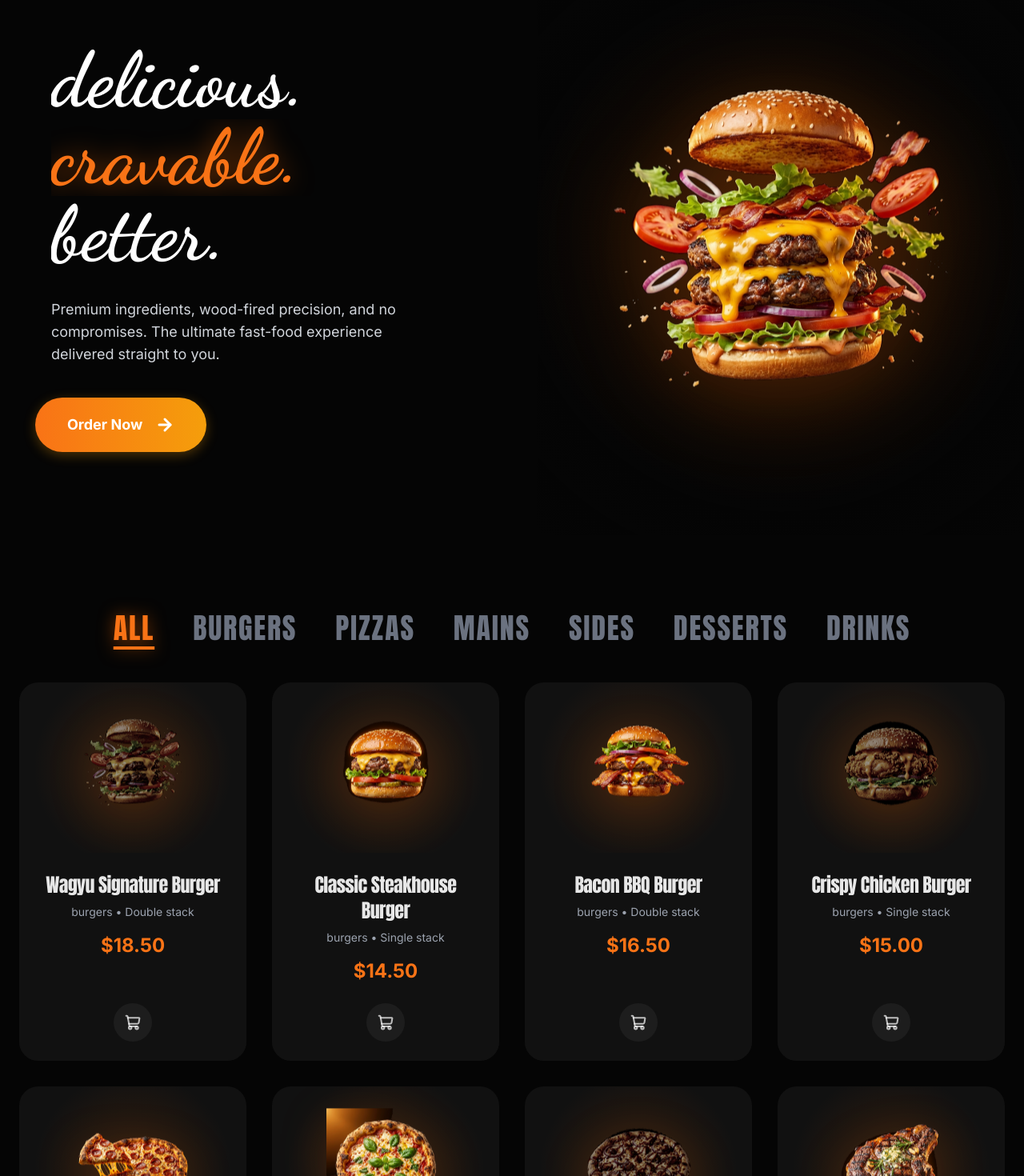
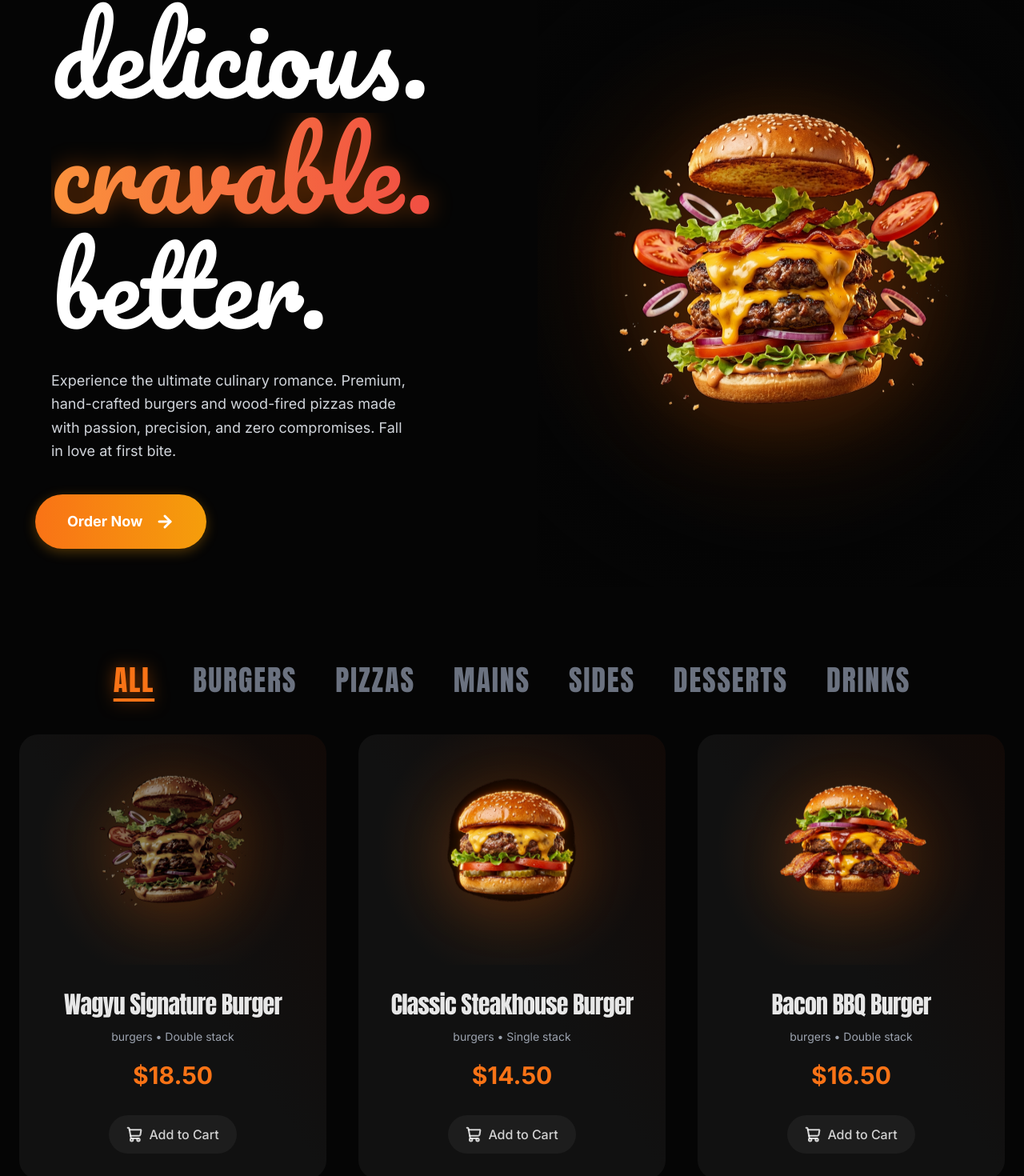
Before and after one commit to Aschio12/glassbite, a React (Vite) app: page / in a window 1280 px wide. Shown: the part 131-1601 px from the top of the page at 80% size. Built offline with nearby package versions, Linux system fonts and the light colour scheme.

Commit message:
Enhance hero typography readability and menu card layout

```diff
--- a/src/components/Hero.jsx
+++ b/src/components/Hero.jsx
@@ -23,23 +23,23 @@ export default function Hero() {
         {/* Left Typography Block */}
         <div className="relative z-10 flex flex-1 flex-col justify-center px-6 py-12 lg:px-16 lg:max-w-2xl">
           <div className="overflow-hidden">
-            <h1 className="hero-word text-display-giant text-5xl text-white sm:text-6xl md:text-7xl lg:text-8xl lowercase capitalize-first">
+            <h1 className="hero-word text-display-giant text-6xl text-white sm:text-7xl md:text-8xl lg:text-9xl lowercase capitalize-first py-2">
               Delicious.
             </h1>
           </div>
           <div className="overflow-hidden">
-            <h1 className="hero-word text-display-giant text-5xl text-orange-500 sm:text-6xl md:text-7xl lg:text-8xl drop-shadow-[0_0_15px_rgba(255,107,0,0.5)] lowercase capitalize-first">
+            <h1 className="hero-word text-display-giant text-6xl bg-gradient-to-r from-orange-400 to-red-500 bg-clip-text text-transparent sm:text-7xl md:text-8xl lg:text-9xl drop-shadow-[0_0_15px_rgba(255,107,0,0.4)] lowercase capitalize-first py-2">
               Cravable.
             </h1>
           </div>
           <div className="overflow-hidden">
-            <h1 className="hero-word text-display-giant text-5xl text-white sm:text-6xl md:text-7xl lg:text-8xl lowercase capitalize-first">
+            <h1 className="hero-word text-display-giant text-6xl text-white sm:text-7xl md:text-8xl lg:text-9xl lowercase capitalize-first py-2">
               Better.
             </h1>
           </div>
 
-          <p className="hero-cta mt-8 max-w-md text-lg text-gray-300">
-            Premium ingredients, wood-fired precision, and no compromises. The ultimate fast-food experience delivered straight to you.
+          <p className="hero-cta mt-8 max-w-md text-lg text-gray-300 leading-relaxed">
+            Experience the ultimate culinary romance. Premium, hand-crafted burgers and wood-fired pizzas made with passion, precision, and zero compromises. Fall in love at first bite.
           </p>
 
           <a
--- a/src/components/MenuGrid.jsx
+++ b/src/components/MenuGrid.jsx
@@ -2,7 +2,7 @@ import { ShoppingCart } from 'lucide-react';
 
 export default function MenuGrid({ items, onOpen, onAdd }) {
   return (
-    <div className="mx-auto grid w-full max-w-[100rem] grid-cols-1 gap-8 px-6 sm:grid-cols-2 lg:grid-cols-3 xl:grid-cols-4 pb-20">
+    <div className="mx-auto grid w-full max-w-[100rem] grid-cols-1 gap-10 px-6 sm:grid-cols-2 lg:grid-cols-2 xl:grid-cols-3 pb-20">
       {items.map((item, index) => {
         const isDarker = index % 3 === 0;
         return (
@@ -25,29 +25,30 @@ export default function MenuGrid({ items, onOpen, onAdd }) {
             </div>
 
             {/* Vibrant Typography Content */}
-            <div className="flex flex-1 flex-col justify-between p-6 bg-[#111111]">
+            <div className="flex flex-1 flex-col justify-between p-8 bg-transparent">
               <div className="text-center">
-                <h3 className="font-display text-2xl font-medium tracking-tight text-white/90 group-hover:text-orange-500 transition-colors">
+                <h3 className="font-display text-3xl font-medium tracking-tight text-white/90 group-hover:text-orange-500 transition-colors">
                   {item.name}
                 </h3>
-                <p className="mt-2 text-sm text-gray-400">
+                <p className="mt-3 text-sm text-gray-400">
                   {item.category} • {item.specs?.size || 'Standard'}
                 </p>
-                <div className="mt-4 text-2xl font-black text-orange-500">
+                <div className="mt-5 text-3xl font-black text-orange-500">
                   ${item.price.toFixed(2)}
                 </div>
               </div>
 
-              <div className="mt-6 flex items-center justify-center">
+              <div className="mt-8 flex items-center justify-center">
                 <button
                   onClick={(e) => {
                     e.stopPropagation();
                     onAdd(item);
                   }}
-                  className="flex h-12 w-12 items-center justify-center rounded-full bg-white/5 text-white/70 transition-all hover:bg-white/10 hover:text-white"
+                  className="flex h-12 w-full max-w-[160px] items-center justify-center rounded-full bg-white/5 text-white/80 transition-all hover:bg-white/10 hover:text-white"
                   aria-label={`Add ${item.name} to cart`}
                 >
-                  <ShoppingCart className="h-5 w-5" strokeWidth={2.5} />
+                  <ShoppingCart className="mr-2 h-5 w-5" strokeWidth={2.5} />
+                  <span className="font-medium">Add to Cart</span>
                 </button>
               </div>
             </div>
--- a/src/index.css
+++ b/src/index.css
@@ -1,4 +1,4 @@
-@import url('https://fonts.googleapis.com/css2?family=Dancing+Script:wght@700&display=swap');
+@import url('https://fonts.googleapis.com/css2?family=Pacifico&display=swap');
 
 @tailwind base;
 @tailwind components;
@@ -36,7 +36,7 @@
 @layer components {
   /* BurgerHub Vibrant Cards */
   .burgerhub-card {
-    @apply bg-[#111111] border-transparent rounded-3xl overflow-hidden transition-all duration-300;
+    @apply bg-gradient-to-tr from-[#111111] via-[#111111] to-orange-900/10 border-transparent rounded-3xl overflow-hidden transition-all duration-300;
   }
 
   .burgerhub-card:hover {
@@ -57,8 +57,8 @@
 
   /* Massive display text */
   .text-display-giant {
-    font-family: 'Dancing Script', cursive;
-    @apply font-bold leading-[1.1] tracking-normal;
+    font-family: 'Pacifico', cursive;
+    @apply font-normal leading-[1.2] tracking-normal;
   }
 }
 
```
